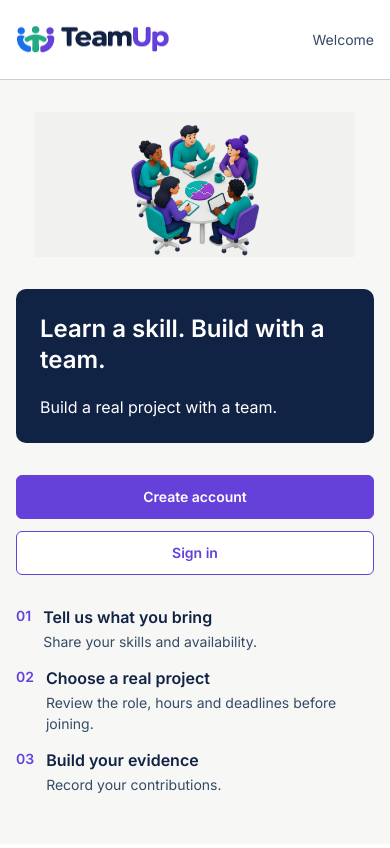
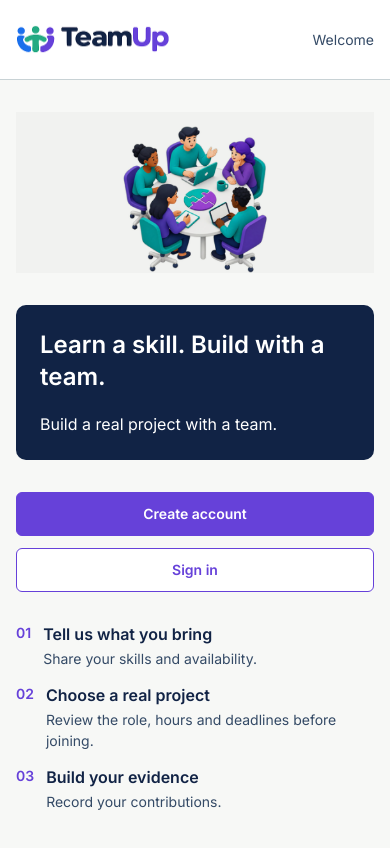
Before and after one commit to teamup-lattice/teamup-frontend, a React (Vite) app: page / in a window 390 px wide. Shown: the top 848 px of the page. Built offline with nearby package versions, Linux system fonts and the light colour scheme.

Commit message:
Update illustration styles for responsive design

```diff
--- a/src/pages/Welcome/Welcome.module.css
+++ b/src/pages/Welcome/Welcome.module.css
@@ -35,9 +35,9 @@
 .illustration {
   display: block;
   align-self: center;
-  width: 320px;
-  max-width: 100%;
-  height: auto;
+  width: 100%;
+  aspect-ratio: 561 / 253;
+  object-fit: cover;
 }
 
 .hero {
```
